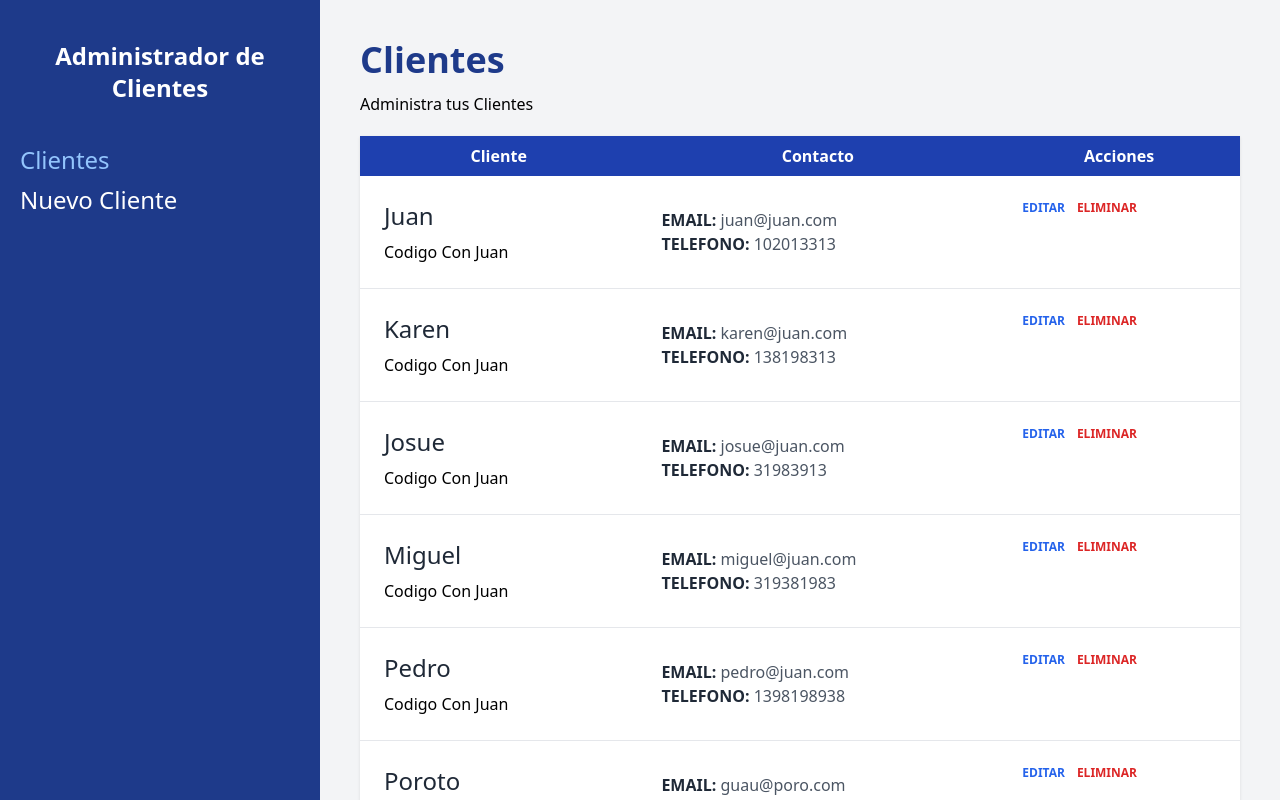
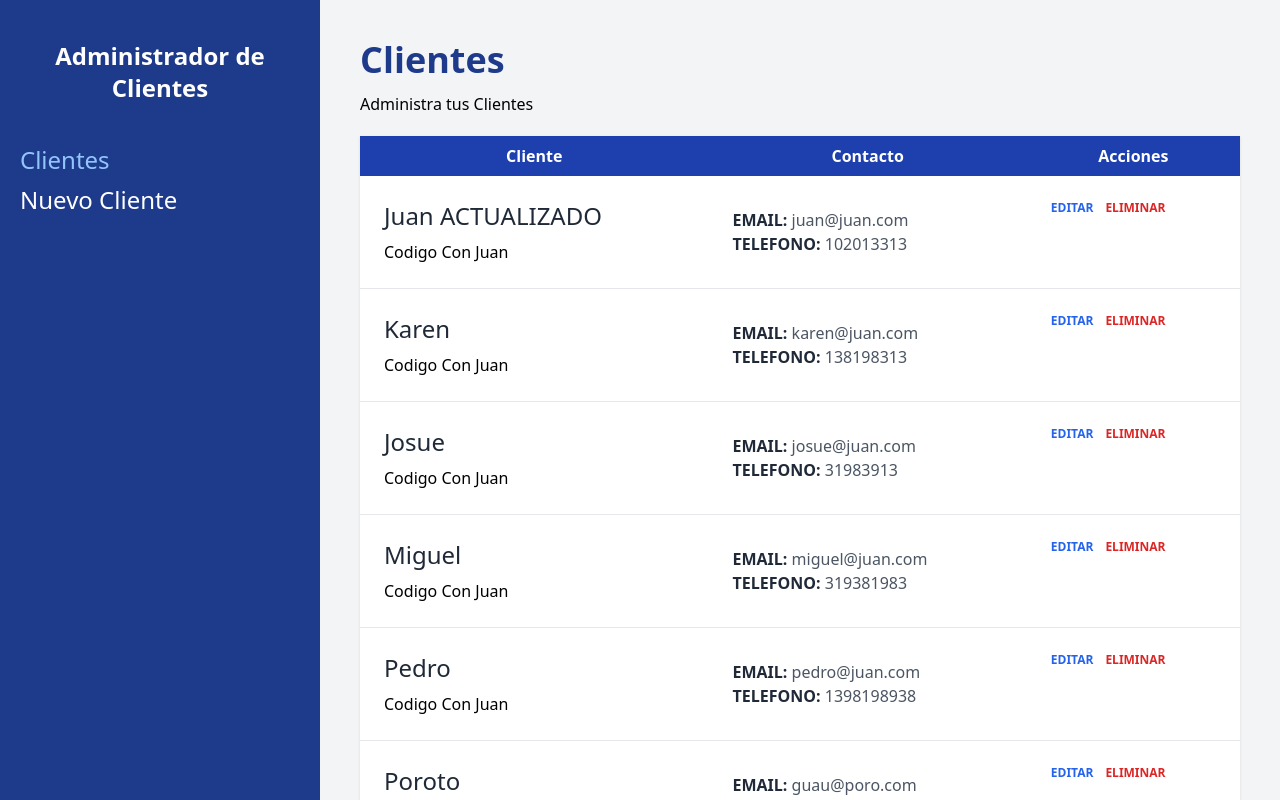
Before and after one commit to ivan-burgio/proyecto-crm-vite, a React (Vite) app: page / in a window 1280 px wide. Built offline with nearby package versions, Linux system fonts and the light colour scheme; data requests are answered from the project's data file.

Commit message:
Creando la accion para editar el cliente

```diff
--- a/db.json
+++ b/db.json
@@ -1,11 +1,12 @@
 {
   "clientes": [
     {
-            "id": 1,
-            "nombre": "Juan",
+      "nombre": "Juan ACTUALIZADO",
+      "empresa": "Codigo Con Juan",
+      "email": "juan@juan.com",
       "telefono": "102013313",
-            "email": "juan@juan.com",
-            "empresa": "Codigo Con Juan"
+      "notas": "Nueva nota",
+      "id": 1
     },
     {
       "id": 2,
--- a/src/data/clientes.js
+++ b/src/data/clientes.js
@@ -27,3 +27,19 @@
 
     }
 }
+
+export async function actualizarCliente(id, datos) {
+    try {
+        const respuesta = await fetch(`${import.meta.env.VITE_API_URL}/${id}`, {
+            method: 'PUT',
+            body: JSON.stringify(datos),
+            headers: {
+                'Content-Type': 'application/json'
+            }
+        });
+
+        await respuesta.json();
+    } catch (error) {
+
+    }
+}
--- a/src/main.jsx
+++ b/src/main.jsx
@@ -7,7 +7,7 @@
 import Layout from './components/Layout';
 import Index, { loader as clientesLoader } from './pages/Index';
 import NuevoCliente, { action as nuevoClienteAction } from './pages/NuevoCliente';
-import EditarCliente, { loader as editarClienteLoader } from './pages/EditarCliente';
+import EditarCliente, { loader as editarClienteLoader, action as editarClienteAction } from './pages/EditarCliente';
 import ErrorPage from './components/ErrorPage';
 
 const router = createBrowserRouter([
@@ -31,6 +31,7 @@
                 path: '/clientes/:clienteId/editar',
                 element: <EditarCliente />,
                 loader: editarClienteLoader,
+                action: editarClienteAction,
                 errorElement: <ErrorPage />
             }
         ]
--- a/src/pages/EditarCliente.jsx
+++ b/src/pages/EditarCliente.jsx
@@ -1,28 +1,63 @@
-import { Form, useNavigate, useLoaderData } from "react-router-dom";
+import { Form, useNavigate, useLoaderData, useActionData, redirect } from "react-router-dom";
 
-import { obtenerCliente } from "../data/clientes"
+import { obtenerCliente, actualizarCliente } from "../data/clientes";
 import Formulario from "../components/Formulario";
+import Error from "../components/Error";
 
-export async function loader({params}) {
+export async function loader({ params }) {
     const cliente = await obtenerCliente(params.clienteId);
 
     if(Object.values(cliente).length === 0) {
-        throw new Response('', {
+        throw new Response("", {
             status: 404,
-            statusText: 'El cliente no existe'
-        })
+            statusText: "El cliente no existe",
+        });
     }
 
     return cliente;
 }
 
+export async function action({ request, params }) {
+    const formData = await request.formData();
+    const datos = Object.fromEntries(formData);
+    const email = formData.get("email");
+
+    // Validación
+    const errores = [];
+
+    if(Object.values(datos).includes("")) {
+        errores.push("Todos los campos son obligatorios");
+    }
+
+    let regex = new RegExp(
+        "([!#-'*+/-9=?A-Z^-~-]+(.[!#-'*+/-9=?A-Z^-~-]+)*|\"([]!#-[^-~ \t]|(\\[\t -~]))+\")@([!#-'*+/-9=?A-Z^-~-]+(.[!#-'*+/-9=?A-Z^-~-]+)*|[[\t -Z^-~]*])"
+    );
+
+    if(!regex.test(email)) {
+        errores.push("El email no es valido");
+    }
+
+    // Retornar datos si hay errores
+    if(Object.keys(errores).length) {
+        return errores;
+    }
+
+    // Actualizar el cliente
+    await actualizarCliente(params.clienteId, datos);
+
+    return redirect("/");
+}
+
 export default function EditarCliente() {
     const navigate = useNavigate();
     const cliente = useLoaderData();
+    const errores = useActionData();
 
     return (
         <div>
-            <h1 className="font-black text-4xl text-blue-900">Editar Cliente</h1>
+            <h1 className="font-black text-4xl text-blue-900">
+                Editar Cliente
+            </h1>
             <p className="mt-3">
                 Modifica los campos para actualizar al cliente.
             </p>
@@ -37,23 +72,18 @@
             </div>
 
             <div className="bg-white shadow rounded-md md:w-3/4 mx-auto px-5 py-10 mt-20">
-                {/* {errores?.length && errores.map((error, i) => <Error key={i}>{error}</Error>)} */}
+                {errores?.length && errores.map((error, i) => <Error key={i}>{error}</Error>)}
 
-                <Form
-                    method="post"
-                    noValidate
-                >
-                    <Formulario
-                        cliente={cliente}
-                    />
+                <Form method="post" noValidate>
+                    <Formulario cliente={cliente} />
 
                     <input
                         type="submit"
                         className="mt-5 w-full bg-blue-800 p-3 uppercase font-bold text-white text-lg hover:cursor-pointer"
-                        value="Registrar Cliente"
+                        value="Actualizar Cliente"
                     />
                 </Form>
             </div>
         </div>
-    )
+    );
 }
```
Lines whose indentation alone changed are shown as unchanged.
